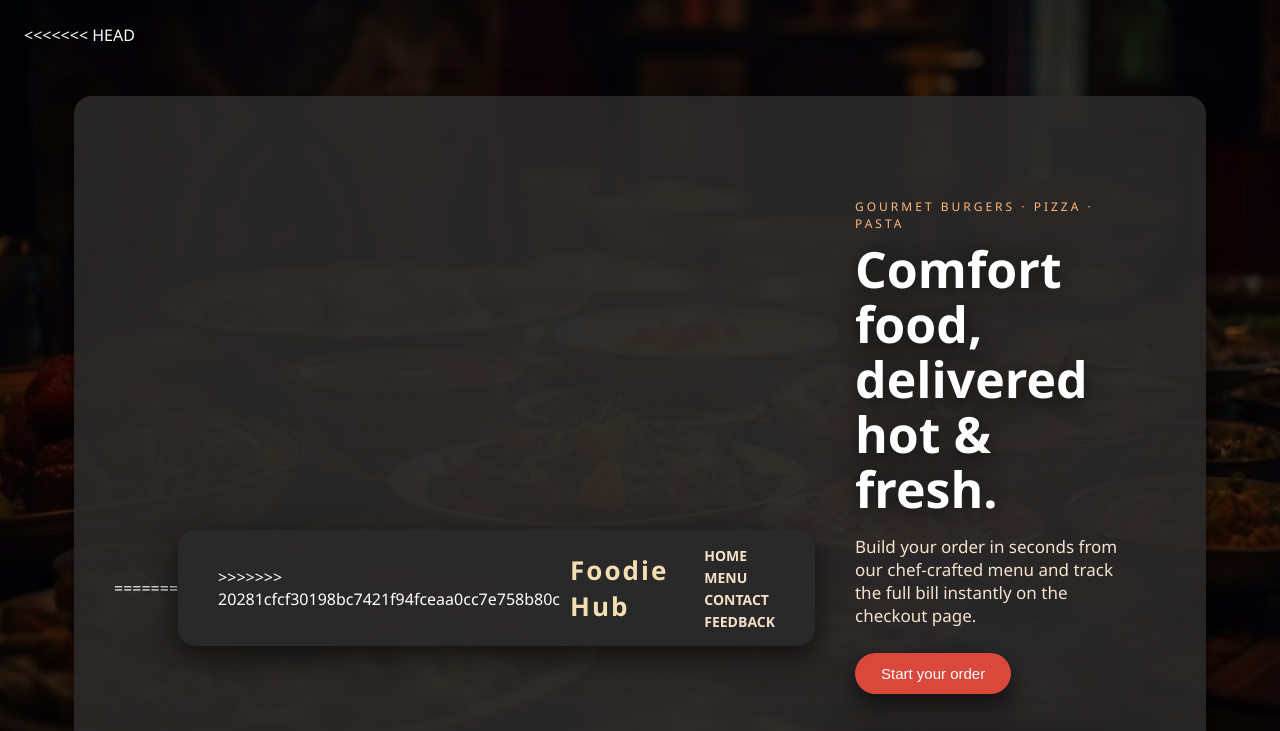
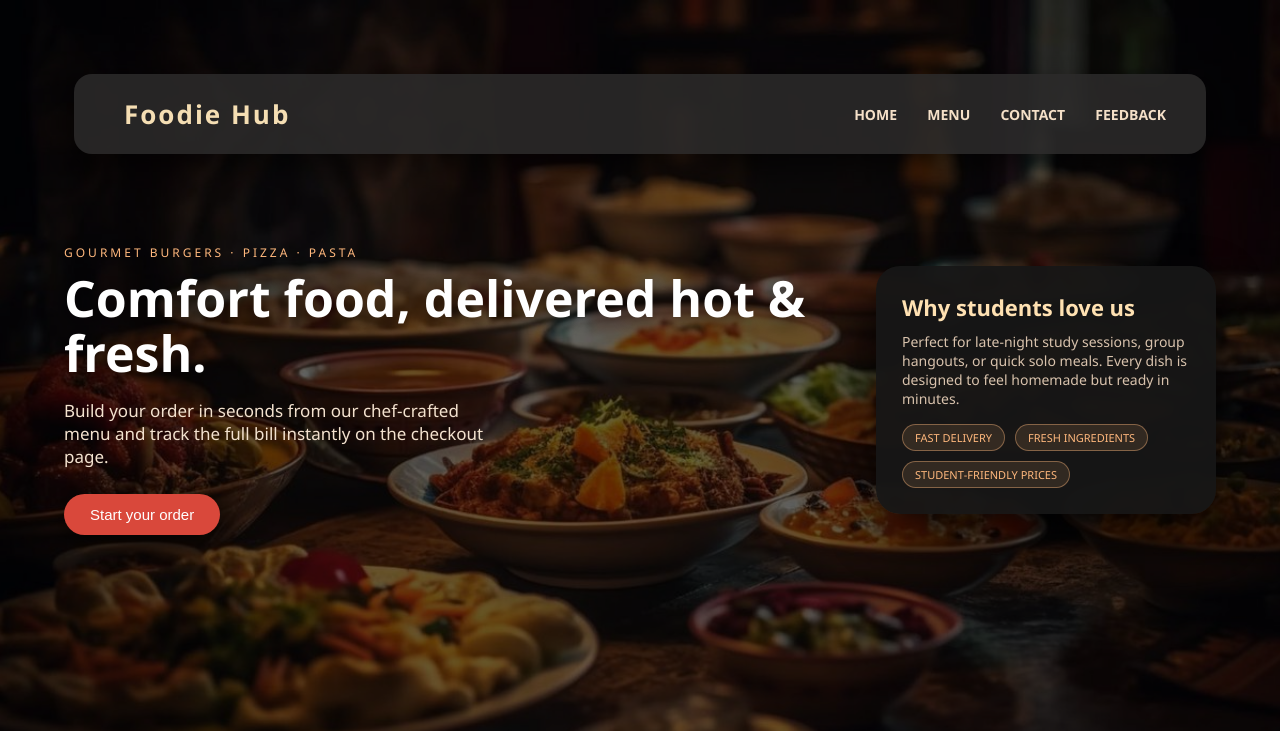
Before and after one commit to har5h1tha/Foodie_hub, a website: page index.html in a window 1280 px wide. Shown: the top 731 px of the page. Drawn offline with Linux system fonts and the light colour scheme.

Commit message:
change in index.html

```diff
--- a/index.html
+++ b/index.html
@@ -11,11 +11,7 @@
 
 <body>
   <div class="overlay">
-<<<<<<< HEAD
     <header style="margin: 50px;" >
-=======
-    <header >
->>>>>>> 20281cfcf30198bc7421f94fceaa0cc7e758b80c
       <div class="logo">Foodie Hub</div>
       <nav>
         <a href="index.html">Home</a>
```
